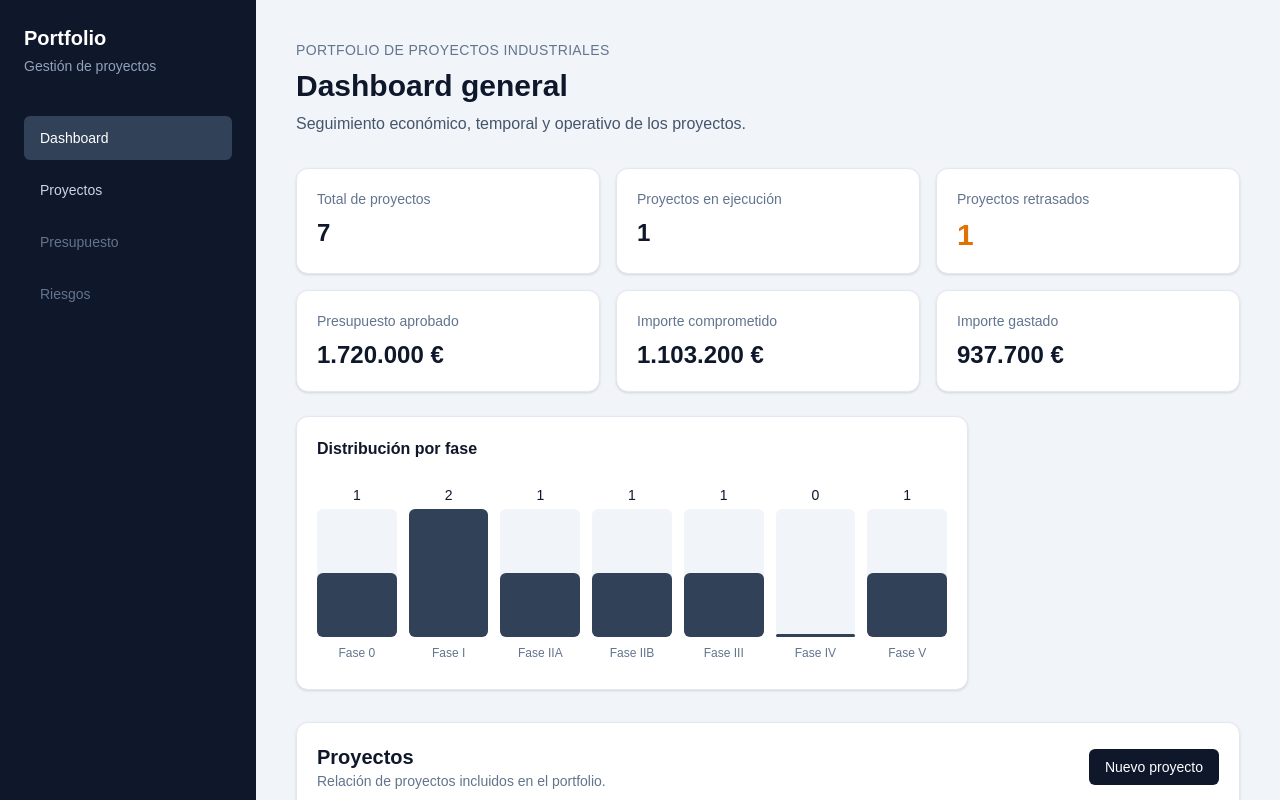
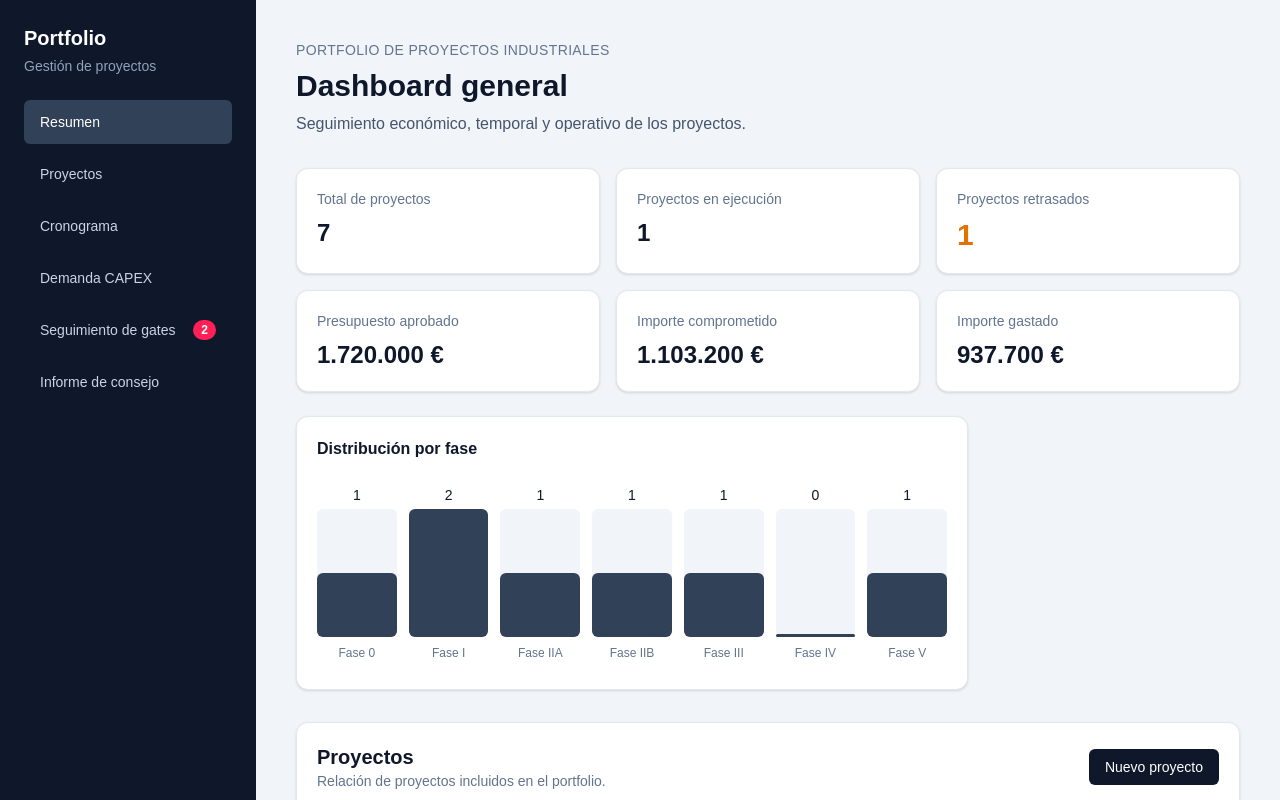
Before and after one commit to JordiGasta/Portfolio-Proyectos, a Next.js app in the folder web/: page / in a window 1280 px wide. Shown: the top 800 px of the page. Built offline with nearby package versions, Linux system fonts and the light colour scheme.

Commit message:
Anade sidebar con 6 vistas, badge de gates vencidos y usuario de sesion

```diff
--- /dev/null
+++ b/web/app/cronograma/page.tsx
@@ -0,0 +1,10 @@
+import PaginaEnConstruccion from "@/components/layout/PaginaEnConstruccion";
+
+export default function PaginaCronograma() {
+  return (
+    <PaginaEnConstruccion
+      titulo="Cronograma"
+      descripcion="Diagrama de Gantt con la ejecución de los proyectos en los próximos 8 trimestres."
+    />
+  );
+}
--- /dev/null
+++ b/web/app/demanda-capex/page.tsx
@@ -0,0 +1,10 @@
+import PaginaEnConstruccion from "@/components/layout/PaginaEnConstruccion";
+
+export default function PaginaDemandaCapex() {
+  return (
+    <PaginaEnConstruccion
+      titulo="Demanda CAPEX"
+      descripcion="Demanda de inversión trimestral frente al techo presupuestario anual."
+    />
+  );
+}
--- /dev/null
+++ b/web/app/informe-consejo/page.tsx
@@ -0,0 +1,10 @@
+import PaginaEnConstruccion from "@/components/layout/PaginaEnConstruccion";
+
+export default function PaginaInformeConsejo() {
+  return (
+    <PaginaEnConstruccion
+      titulo="Informe de consejo"
+      descripcion="Resumen ejecutivo de solo lectura del estado del portfolio."
+    />
+  );
+}
--- /dev/null
+++ b/web/app/seguimiento-gates/page.tsx
@@ -0,0 +1,10 @@
+import PaginaEnConstruccion from "@/components/layout/PaginaEnConstruccion";
+
+export default function PaginaSeguimientoGates() {
+  return (
+    <PaginaEnConstruccion
+      titulo="Seguimiento de gates"
+      descripcion="Gates vencidos y próximos, y detección de proyectos sin avance."
+    />
+  );
+}
--- /dev/null
+++ b/web/components/layout/PaginaEnConstruccion.tsx
@@ -0,0 +1,36 @@
+import Sidebar from "@/components/layout/Sidebar";
+
+interface PaginaEnConstruccionProps {
+  titulo: string;
+  descripcion: string;
+}
+
+export default function PaginaEnConstruccion({
+  titulo,
+  descripcion,
+}: PaginaEnConstruccionProps) {
+  return (
+    <main className="min-h-screen bg-slate-100 text-slate-900">
+      <div className="flex min-h-screen">
+        <Sidebar />
+
+        <section className="flex-1 p-6 lg:p-10">
+          <header className="mb-8">
+            <p className="text-sm font-medium uppercase tracking-wide text-slate-500">
+              Portfolio de proyectos industriales
+            </p>
+
+            <h2 className="mt-2 text-3xl font-bold">{titulo}</h2>
+
+            <p className="mt-2 text-slate-600">{descripcion}</p>
+          </header>
+
+          <div className="rounded-xl border border-dashed border-slate-300 bg-white p-10 text-center text-slate-500">
+            Esta vista está en construcción. Se implementará en un
+            próximo incremento.
+          </div>
+        </section>
+      </div>
+    </main>
+  );
+}
--- a/web/components/layout/Sidebar.tsx
+++ b/web/components/layout/Sidebar.tsx
@@ -2,31 +2,37 @@
 
 import { usePathname } from "next/navigation";
 import SidebarLink from "@/components/layout/SidebarLink";
+import { proyectos } from "@/lib/data/proyectos";
+import { tieneGateVencido } from "@/lib/proyectos/calculos";
+import { usuarioActual } from "@/lib/sesion";
 
 interface EnlaceMenu {
   href: string;
   label: string;
-  disponible: boolean;
 }
 
 const enlaces: EnlaceMenu[] = [
-  { href: "/", label: "Dashboard", disponible: true },
-  { href: "/proyectos", label: "Proyectos", disponible: true },
-  { href: "/presupuesto", label: "Presupuesto", disponible: false },
-  { href: "/riesgos", label: "Riesgos", disponible: false },
+  { href: "/", label: "Resumen" },
+  { href: "/proyectos", label: "Proyectos" },
+  { href: "/cronograma", label: "Cronograma" },
+  { href: "/demanda-capex", label: "Demanda CAPEX" },
+  { href: "/seguimiento-gates", label: "Seguimiento de gates" },
+  { href: "/informe-consejo", label: "Informe de consejo" },
 ];
 
 export default function Sidebar() {
   const pathname = usePathname();
+  const gatesVencidos = proyectos.filter(tieneGateVencido).length;
 
   return (
-    <aside className="hidden w-64 bg-slate-900 p-6 text-white md:block">
+    <aside className="hidden w-64 flex-col bg-slate-900 text-white md:flex">
+      <div className="p-6">
         <h1 className="text-xl font-semibold">Portfolio</h1>
         <p className="mt-1 text-sm text-slate-400">Gestión de proyectos</p>
+      </div>
 
-      <nav className="mt-10 space-y-2">
-        {enlaces.map((enlace) =>
-          enlace.disponible ? (
+      <nav className="flex-1 space-y-2 px-6">
+        {enlaces.map((enlace) => (
           <SidebarLink
             key={enlace.href}
             href={enlace.href}
@@ -36,18 +42,19 @@ export default function Sidebar() {
                 ? pathname === "/"
                 : pathname.startsWith(enlace.href)
             }
+            contador={
+              enlace.href === "/seguimiento-gates" ? gatesVencidos : undefined
+            }
           />
-          ) : (
-            <span
-              key={enlace.href}
-              className="block cursor-not-allowed rounded-md px-4 py-3 text-sm text-slate-500"
-              title="Próximamente disponible"
-            >
-              {enlace.label}
-            </span>
-          ),
-        )}
+        ))}
       </nav>
+
+      <div className="border-t border-slate-800 p-6">
+        <p className="text-sm font-medium text-white">
+          {usuarioActual.nombre}
+        </p>
+        <p className="text-xs text-slate-400">{usuarioActual.rol}</p>
+      </div>
     </aside>
   );
 }
--- a/web/components/layout/SidebarLink.tsx
+++ b/web/components/layout/SidebarLink.tsx
@@ -4,19 +4,30 @@ interface SidebarLinkProps {
   href: string;
   label: string;
   activo: boolean;
+  contador?: number;
 }
 
-export default function SidebarLink({ href, label, activo }: SidebarLinkProps) {
+export default function SidebarLink({
+  href,
+  label,
+  activo,
+  contador,
+}: SidebarLinkProps) {
   return (
     <Link
       href={href}
       className={
         activo
-          ? "block rounded-md bg-slate-700 px-4 py-3 text-sm text-white"
-          : "block rounded-md px-4 py-3 text-sm text-slate-300 hover:bg-slate-800"
+          ? "flex items-center justify-between rounded-md bg-slate-700 px-4 py-3 text-sm text-white"
+          : "flex items-center justify-between rounded-md px-4 py-3 text-sm text-slate-300 hover:bg-slate-800"
       }
     >
-      {label}
+      <span>{label}</span>
+      {typeof contador === "number" && contador > 0 && (
+        <span className="rounded-full bg-rose-500 px-2 py-0.5 text-xs font-semibold text-white">
+          {contador}
+        </span>
+      )}
     </Link>
   );
 }
```
Lines whose indentation alone changed are shown as unchanged.
